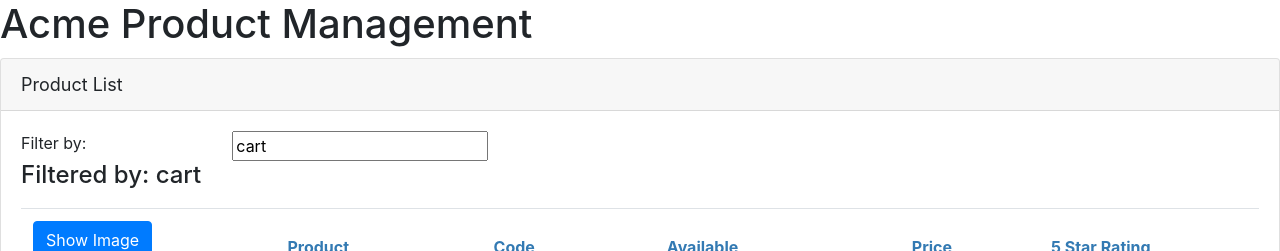
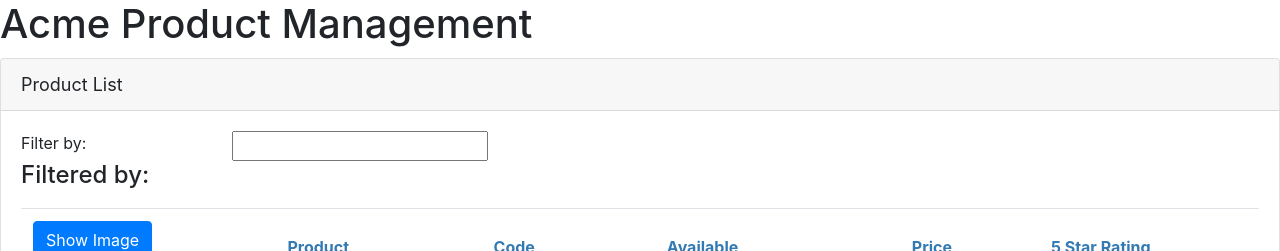
Before and after one commit to RahulKumarParihar/APM, an Angular app: page / in a window 1280 px wide. Shown: the top 251 px of the page. Built offline with nearby package versions, Linux system fonts and the light colour scheme.

Commit message:
Implementing filter feature

```diff
--- a/src/app/products/product-list.component.html
+++ b/src/app/products/product-list.component.html
@@ -33,7 +33,7 @@
           </tr>
         </thead>
         <tbody>
-          <tr *ngFor="let product of products">
+          <tr *ngFor="let product of filteredProducts">
             <td>
               <img
                 [src]="product.imageUrl"
--- a/src/app/products/product-list.component.ts
+++ b/src/app/products/product-list.component.ts
@@ -6,13 +6,23 @@
   templateUrl: './product-list.component.html',
   styleUrls: ['./product-list.component.css']
 })
-
 export class ProductListComponent implements OnInit {
   pageTitle = 'Product List';
   imageWidth = 50;
   imageMargin = 2;
   showImage = false;
-    listFilter = 'cart';
+  _listFilter: string;
+  get listFilter(): string {
+    return this._listFilter;
+  }
+  set listFilter(value: string) {
+    this._listFilter = value;
+    this.filteredProducts = this._listFilter
+      ? this.performFilter(this._listFilter)
+      : this.products;
+  }
+
+  filteredProducts: IProduct[];
   products: IProduct[] = [
     {
       productId: 2,
@@ -22,7 +32,8 @@
       description: '15 gallon capacity rolling garden cart.',
       price: 32.99,
       starRating: 4.2,
-            imageUrl: 'https://openclipart.org/image/300px/svg_to_png/58471/garden_cart.png'
+      imageUrl:
+        'https://openclipart.org/image/300px/svg_to_png/58471/garden_cart.png'
     },
     {
       productId: 5,
@@ -32,7 +43,8 @@
       description: 'Curved claw steel hammer',
       price: 8.9,
       starRating: 4.8,
-            imageUrl: 'https://openclipart.org/image/300px/svg_to_png/73/rejon_Hammer.png'
+      imageUrl:
+        'https://openclipart.org/image/300px/svg_to_png/73/rejon_Hammer.png'
     }
   ];
 
@@ -43,4 +55,17 @@
   ngOnInit(): void {
     console.log('Inside OnInit');
   }
+
+  constructor() {
+    this.filteredProducts = this.products;
+    this._listFilter = '';
   }
+
+  performFilter(filterBy: string): IProduct[] {
+    filterBy = filterBy.toLocaleLowerCase();
+    return this.products.filter(
+      (product: IProduct) =>
+        product.productName.toLocaleLowerCase().indexOf(filterBy) !== -1
+    );
+  }
+}
```
Lines whose indentation alone changed are shown as unchanged.
